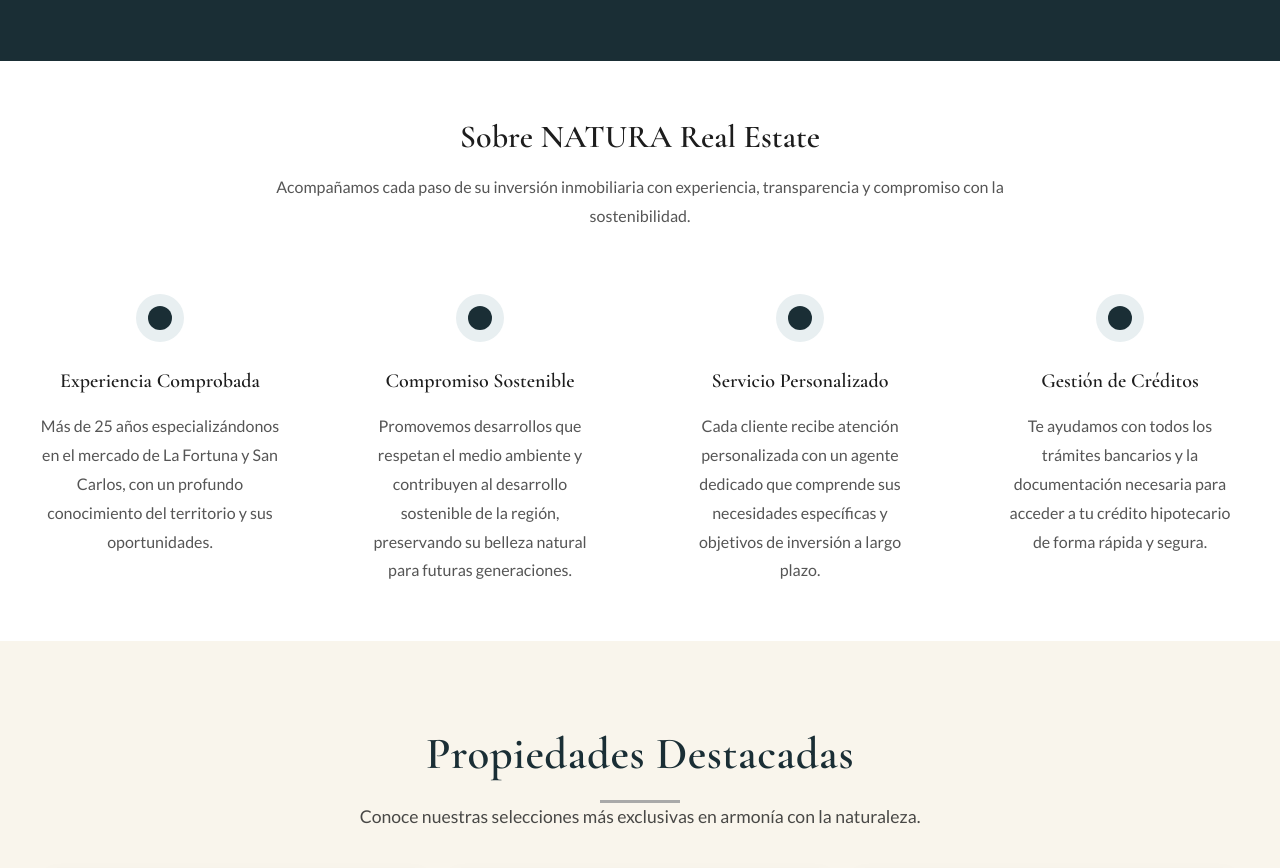
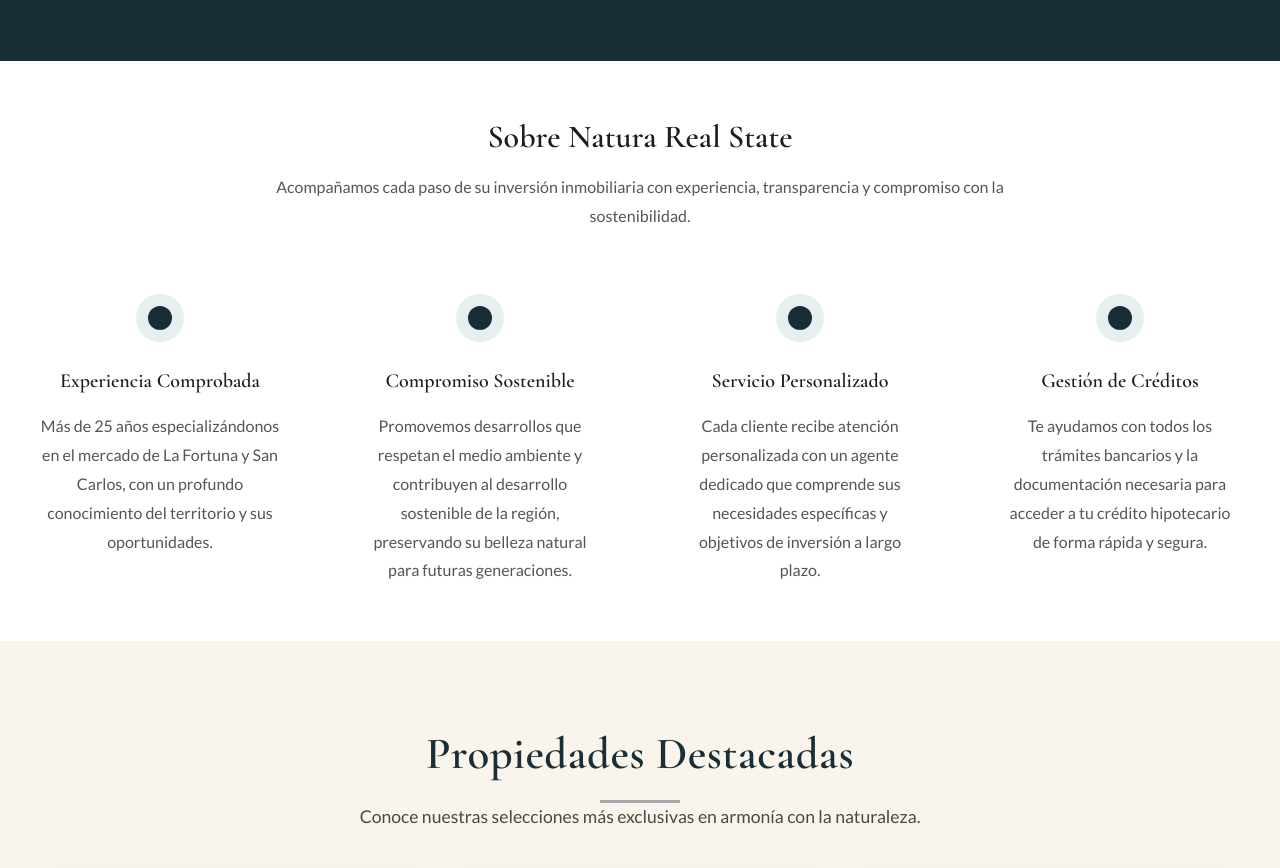
Before and after one commit to Claudiaolivasmo/Natura, a plain HTML site: page index.html in a window 1280 px wide. Shown: the part 1092-1960 px from the top of the page. Drawn offline with nearby package versions, Linux system fonts and the light colour scheme; files whose address does not match are found by name.

Commit message:
Actualizar index.html

```diff
--- a/index.html
+++ b/index.html
@@ -91,7 +91,7 @@
         <div class="max-w-7xl mx-auto px-6 fade-in">
             <div class="text-center mb-16">
                 <h3 class="font-display text-4xl font-semibold text-gray-900 mb-4">
-                    Sobre NATURA Real Estate
+                    Sobre Natura Real State
                 </h3>
                 <p class="text-xl text-gray-600 max-w-3xl mx-auto leading-relaxed">
                     Acompañamos cada paso de su inversión inmobiliaria con experiencia, transparencia y compromiso con la sostenibilidad.
```
